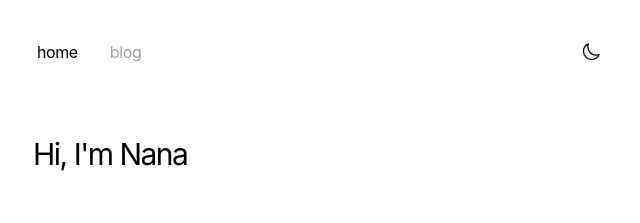
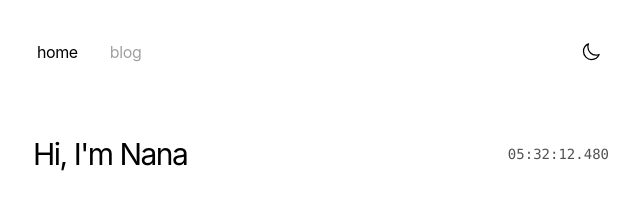
Before and after one commit to asanteanana/portv, a Next.js app: page / in a window 1280 px wide. Shown: the top 223 px of the page, without its empty margins (319-959 px from the left). Built offline with nearby package versions, Linux system fonts and the light colour scheme.

Commit message:
Add live time display with milliseconds

```diff
--- /dev/null
+++ b/app/components/live-time.tsx
@@ -0,0 +1,30 @@
+'use client'
+
+import { useEffect, useState } from 'react'
+
+export function LiveTime() {
+  const [time, setTime] = useState(new Date())
+
+  useEffect(() => {
+    const timer = setInterval(() => {
+      setTime(new Date())
+    }, 10) // Update every 10ms for smooth milliseconds display
+
+    return () => clearInterval(timer)
+  }, [])
+
+  const formatTime = (time: Date) => {
+    const hours = time.getHours().toString().padStart(2, '0')
+    const minutes = time.getMinutes().toString().padStart(2, '0')
+    const seconds = time.getSeconds().toString().padStart(2, '0')
+    const milliseconds = time.getMilliseconds().toString().padStart(3, '0')
+
+    return `${hours}:${minutes}:${seconds}.${milliseconds}`
+  }
+
+  return (
+    <div className="font-mono text-sm text-neutral-600 dark:text-neutral-400">
+      {formatTime(time)}
+    </div>
+  )
+}
--- a/app/page.tsx
+++ b/app/page.tsx
@@ -1,11 +1,17 @@
+'use client'
+
 import { BlogPosts } from 'app/components/posts'
+import { LiveTime } from 'app/components/live-time'
 
 export default function Page() {
   return (
     <section>
-      <h1 className="text-3xl mb-12 tracking-tighter">
-        Hi, I'm Nana
-      </h1>
+      <div className="flex items-center justify-between mb-12">
+        <h1 className="text-3xl tracking-tighter">
+          Hi, I'm Nana
+        </h1>
+        <LiveTime />
+      </div>
       <p className="mb-4">
         {`I specialize in privacy engineering, data protection, and compliance, bridging the gap between security and user trust.`}
       </p>
```
